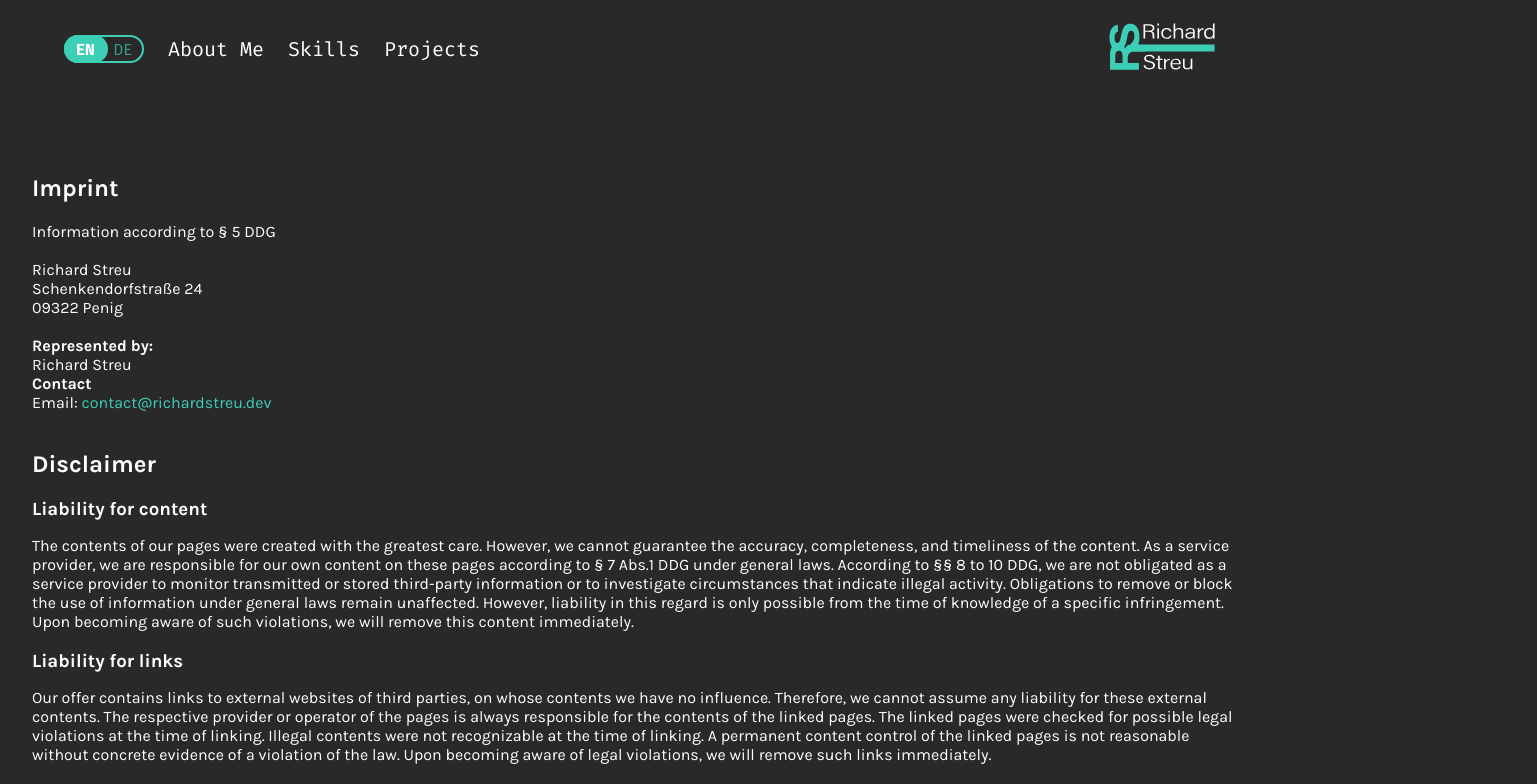
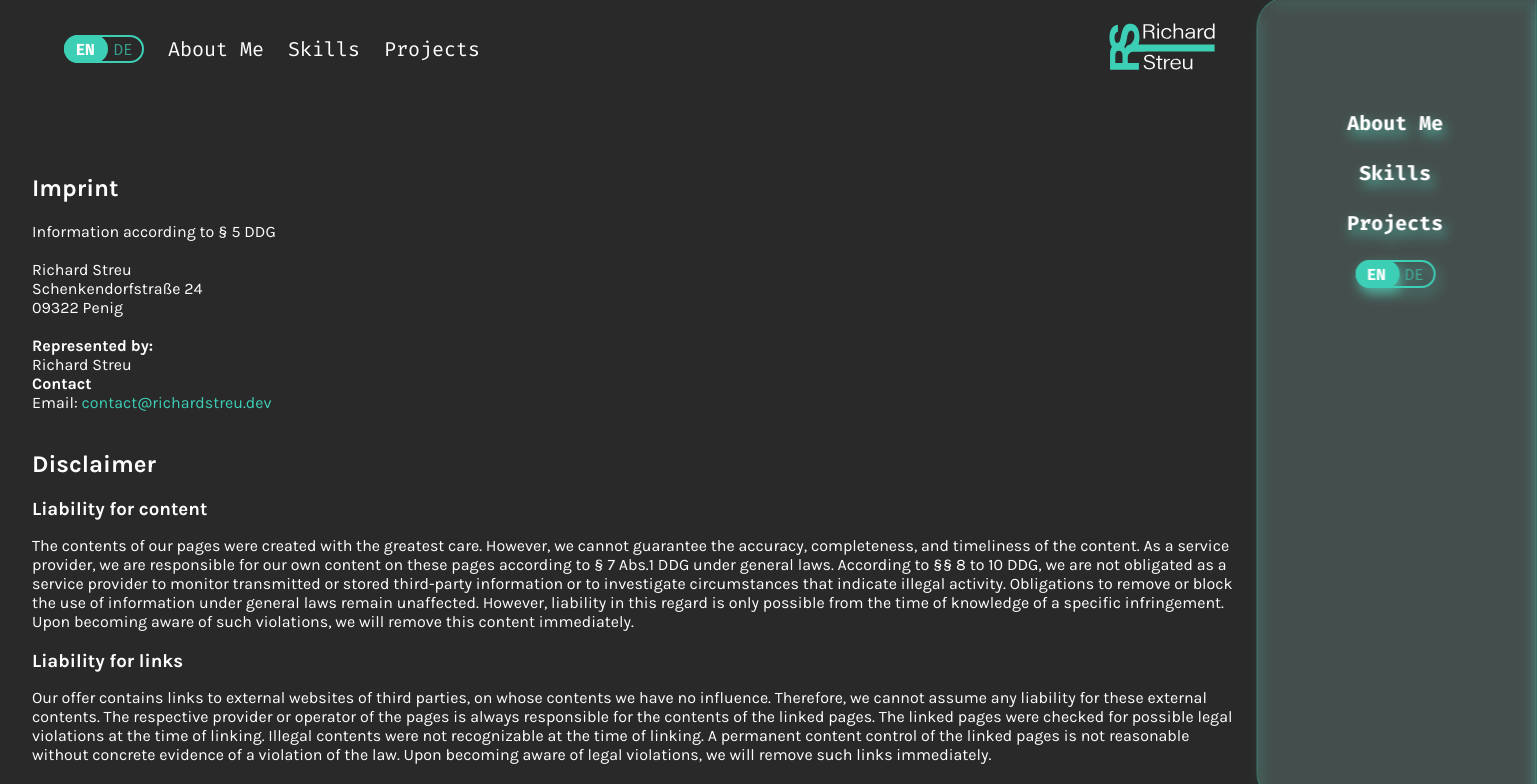
Before and after one commit to RichardStreu/portfolioAngular, an Angular app: page /imprint in a window 1280 px wide. Shown: the top 784 px of the page, 1537 px wide, since content can reach past the window. Built offline with nearby package versions, Linux system fonts and the light colour scheme.

Commit message:
feat: update burger menu visibility handling and enhance styling for improved interaction

```diff
--- a/src/app/core/header/header.component.html
+++ b/src/app/core/header/header.component.html
@@ -1,7 +1,7 @@
 <header>
   <div class="contentWrapper">
     <div class="headerContent">
-      <div [ngClass]="{ burgerMenuBox: true, d_none: !isBurgerMenuVisible }"
+      <div [ngClass]="{ burgerMenuBox: true, hiddenBurgerMenu: !isBurgerMenuVisible }"
         (click)="showHideBurgerMenu($event)">
         <div class="burgerMenu">
           <a href="#aboutMeSection"
--- a/src/app/core/header/header.component.scss
+++ b/src/app/core/header/header.component.scss
@@ -22,19 +22,22 @@ header {
   .burgerMenuBox {
     display: flex;
     justify-content: center;
-    align-items: center;
     position: absolute;
-    top: 150px;
-    left: 100px;
+    padding-top: 112px;
+    padding-right: 3px;
+    top: -3px;
+    right: -35px;
     z-index: 1000;
-    width: 260px;
-    height: 290px;
+    width: 280px;
+    height: calc(100dvh + 6px);
     border: 1px solid rgba($color-highLight, 0.3);
-    border-radius: 30px;
-    background-color: rgba(white, 0.05);
+    border-top-left-radius: 30px;
+    border-bottom-left-radius: 30px;
+    background-color: rgba(white, 0.12);
     backdrop-filter: blur(7px);
-    -webkit-backdrop-filter: blur(7px);
+    -webkit-backdrop-filter: blur(12px);
     filter: drop-shadow(3px 6px 6px rgba($color-highLight, 0.75));
+    transition: all 0.4s ease-out;
 
     .burgerMenu {
       display: flex;
@@ -44,7 +47,8 @@ header {
 
       a {
         font-family: "Fira";
-        font-size: 1.13rem;
+        font-size: 1.25rem;
+        font-weight: bold;
         color: white;
         text-decoration: none;
         transition: all 0.2s ease-in-out;
@@ -120,6 +124,10 @@ header {
     }
   }
 
+  .hiddenBurgerMenu {
+    transform: translateX(102%);
+  }
+
   .headerNavbar {
     display: flex;
     align-items: center;
@@ -131,6 +139,8 @@ header {
       flex-direction: column;
       gap: 0.5rem;
       cursor: pointer;
+      position: relative;
+      z-index: 2000;
 
       @media screen and (max-width: 1100px) {
         display: flex;
```
